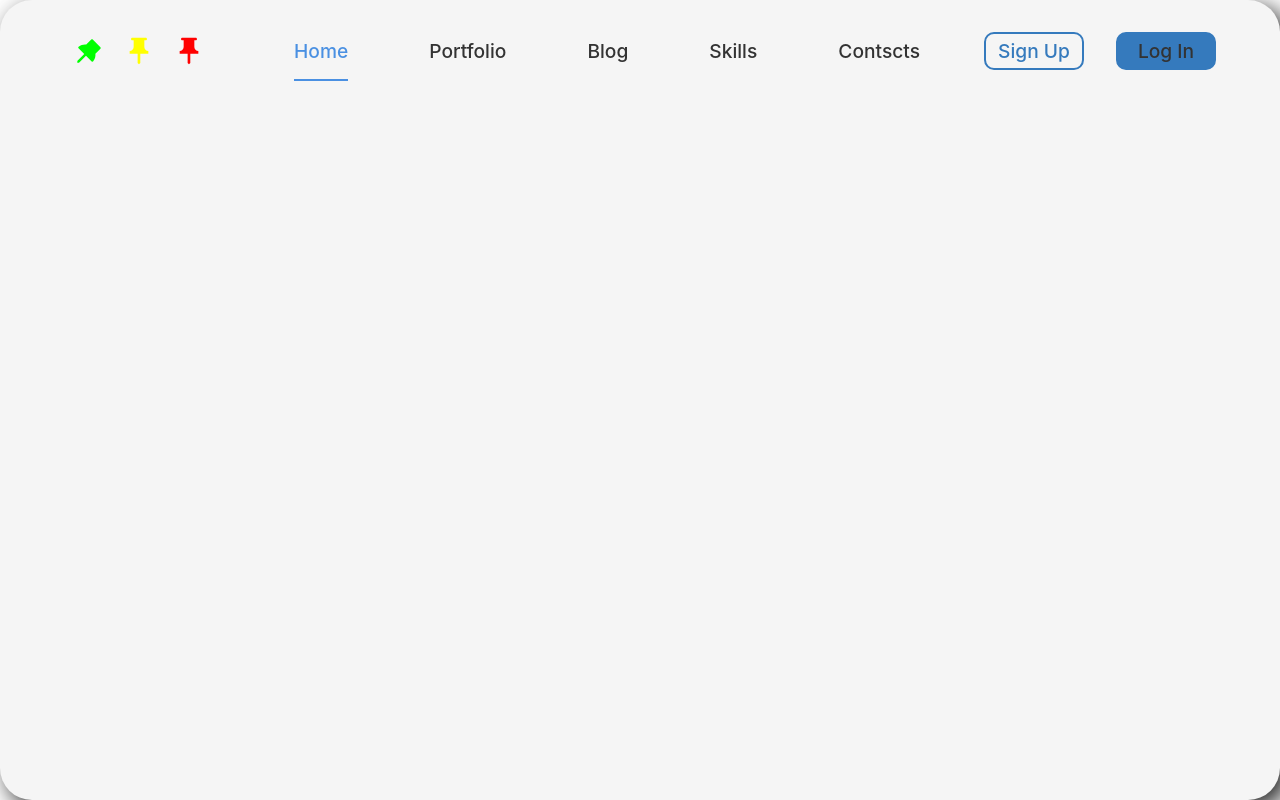
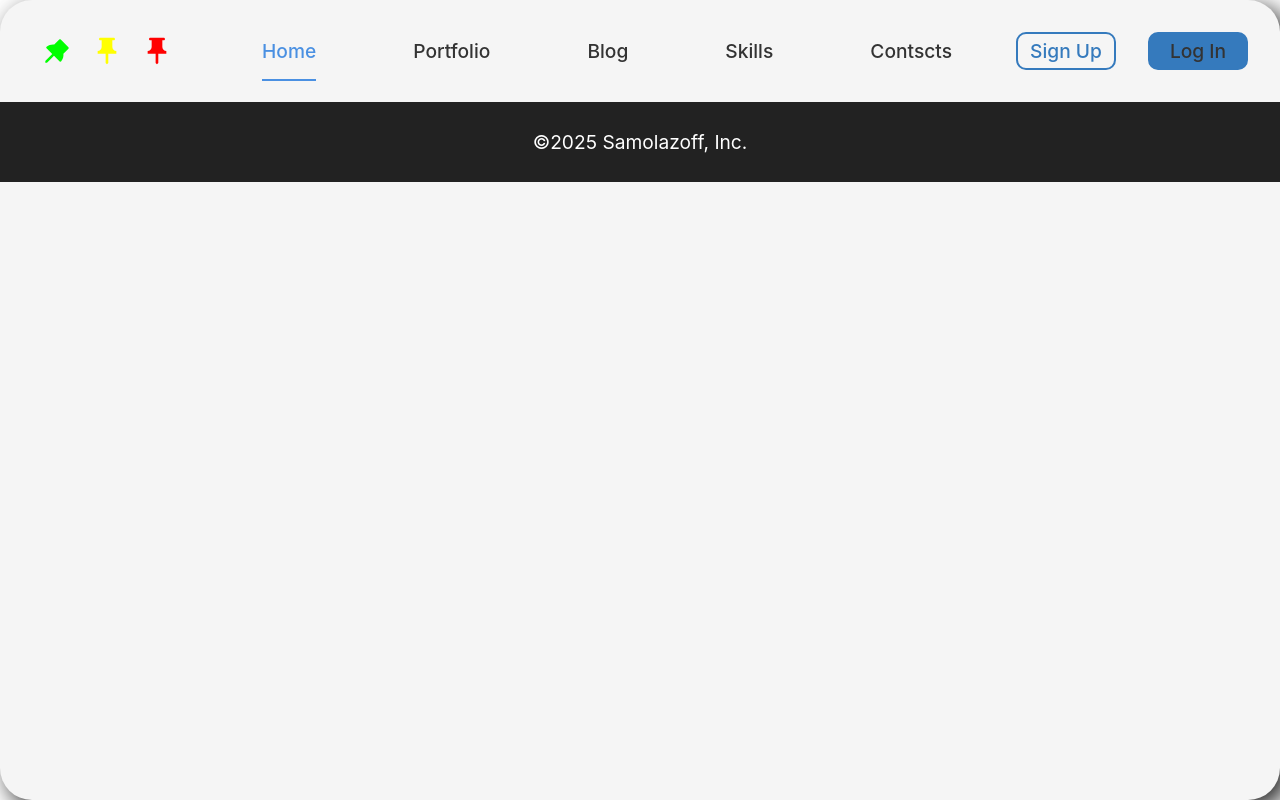
Before and after one commit to samolazoff/portfolio-samolazoff, a React (Vite) app in the folder frontend/: page / in a window 1280 px wide. Built offline with nearby package versions, Linux system fonts and the light colour scheme.

Commit message:
Create footer components

```diff
--- a/frontend/src/App.scss
+++ b/frontend/src/App.scss
@@ -8,7 +8,6 @@
     min-height: 100vh;
     max-width: 1400px;
     margin: 0 auto;
-    padding: 0 2rem;
     border-radius: 2rem;
     color: #333333;
     background-color: #F5F5F5;
--- /dev/null
+++ b/frontend/src/layout/Footer/Footer.jsx
@@ -0,0 +1,13 @@
+import './Footer.scss';
+
+import {Link} from 'react-router-dom';
+
+const Footer = () => {
+    return (
+        <footer className='app-footer'>
+            <Link to='https://github.com/samolazoff'>©2025 Samolazoff, Inc.</Link>
+        </footer>
+    );
+};
+
+export default Footer;
--- /dev/null
+++ b/frontend/src/layout/Footer/Footer.scss
@@ -0,0 +1,13 @@
+.app-footer{
+    display: flex;
+    justify-content: center;
+    align-items: center;
+    width: 100%;
+    height: 80px;
+    font-size: 1.2rem;
+    background-color: #222222;
+    color: #FFFFFF;
+    a:hover{
+        color: #357ABD;
+    }
+}
--- a/frontend/src/layout/Layout.jsx
+++ b/frontend/src/layout/Layout.jsx
@@ -3,15 +3,17 @@ import './Layout.scss';
 import {Outlet} from 'react-router-dom';
 
 import Header from './Header/Header';
+import Footer from './Footer/Footer';
 
 const Layout = (props) => {
     const {widthWindow} = props;
     return(
         <>
-        <Header widthWindow={widthWindow}/>
+            <Header widthWindow={widthWindow}/>
             <main className='app-main'>
                 <Outlet/>
             </main>
+            <Footer/>
         </>
     )
 };
```
